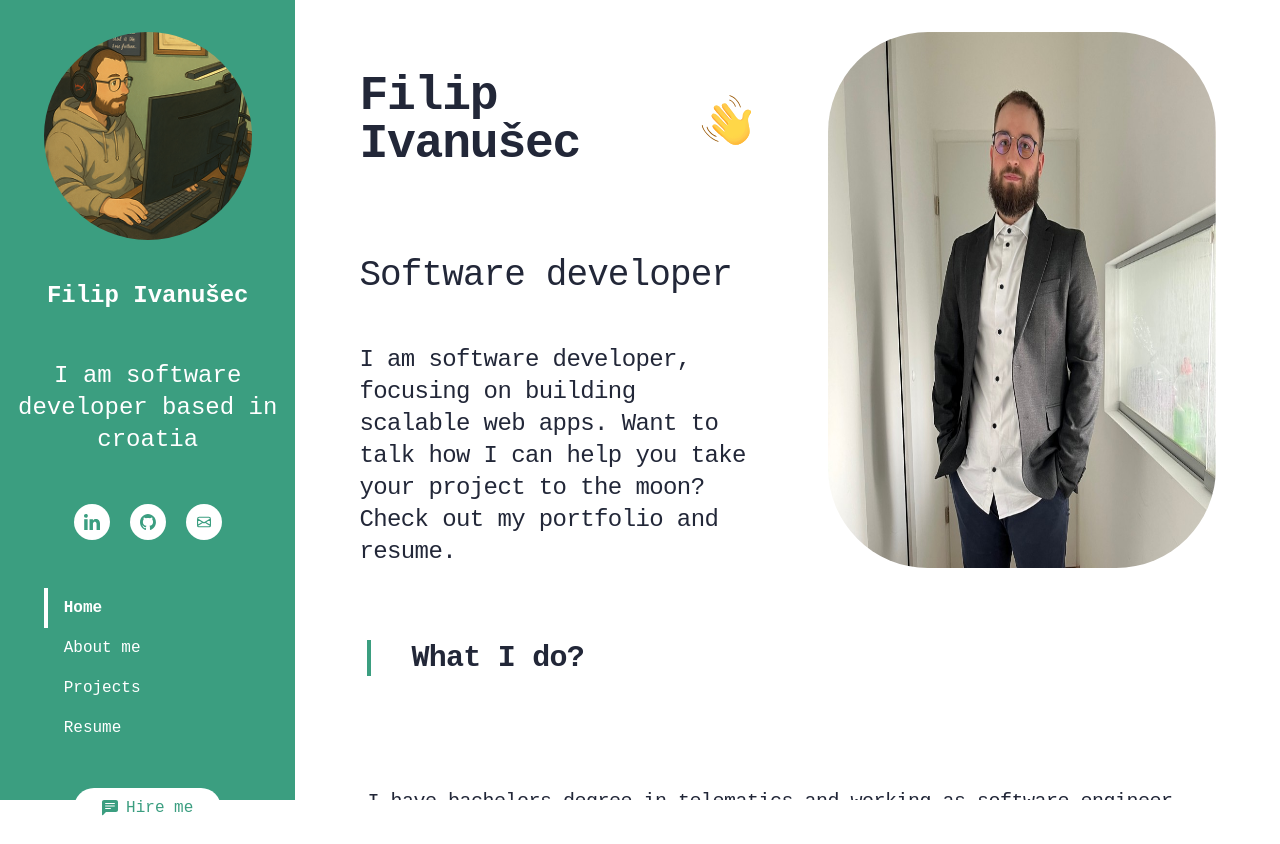
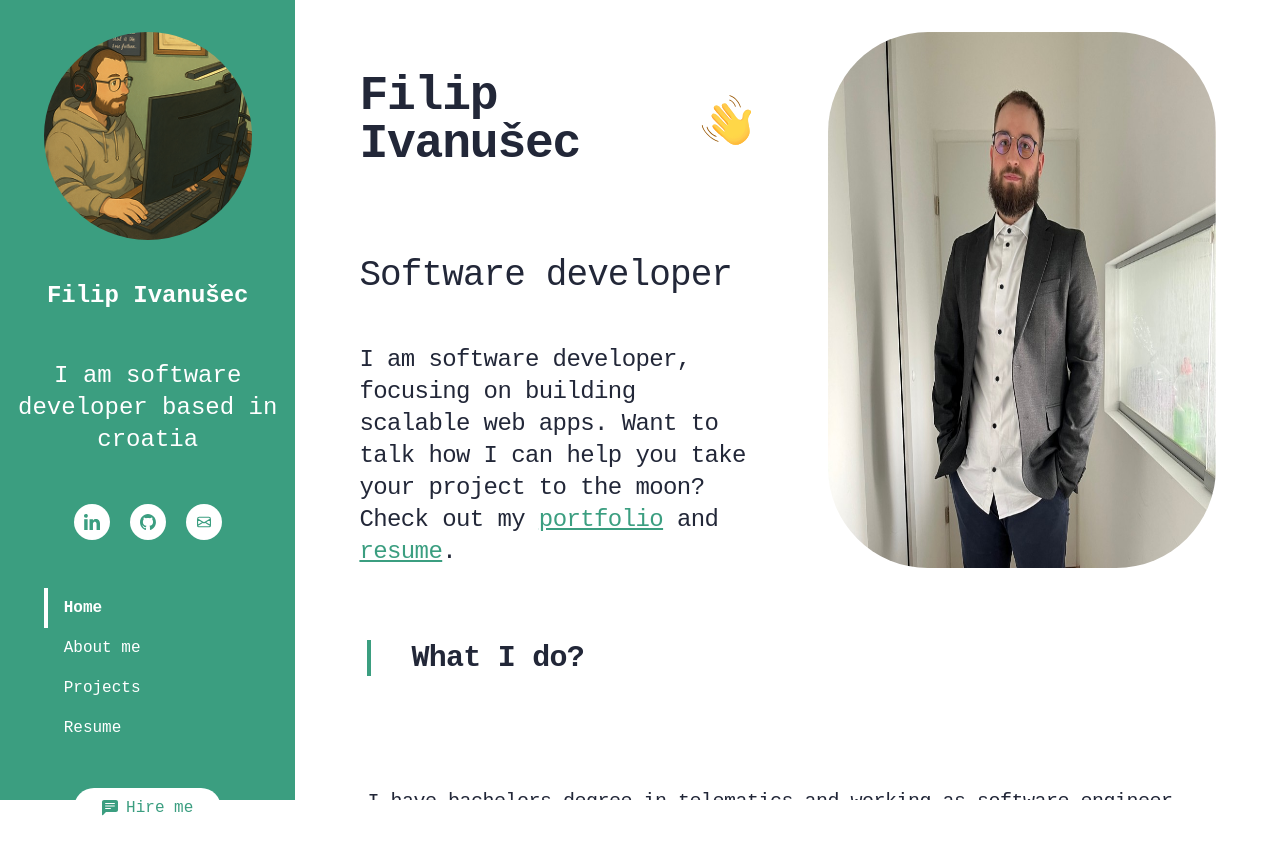
Before and after one commit to lomifile/portfolio-v3, a React (Vite) app: page / in a window 1280 px wide. Built offline with nearby package versions, Linux system fonts and the light colour scheme.

Commit message:
fix: add scroll to correct section

```diff
--- a/src/App.tsx
+++ b/src/App.tsx
@@ -8,7 +8,7 @@ import { Projects } from "./projects/projects";
 import { PdfReader } from "./components/pdf/pdf-reader";
 
 export function App() {
-  let { sectionRefs } = useScroll();
+  let { sectionRefs, scrollToSection } = useScroll();
 
   return (
     <Layout>
@@ -31,7 +31,21 @@ export function App() {
             I have bachelors degree in telematics and working as software
             engineer for 3 years. Below you can find quick overview of
             technologies I use to create my projects. Want to know more about my
-            experience and expertise? Check out my portfolio and resume.
+            experience and expertise? Check out my{" "}
+            <span
+              className="underline text-primary hover:cursor-pointer"
+              onClick={() => scrollToSection("projects")}
+            >
+              portfolio
+            </span>{" "}
+            and{" "}
+            <span
+              className="underline text-primary hover:cursor-pointer"
+              onClick={() => scrollToSection("resume")}
+            >
+              resume
+            </span>
+            .
           </Typography>
         </div>
         <CardDisplay />
--- a/src/components/pdf/pdf-reader.tsx
+++ b/src/components/pdf/pdf-reader.tsx
@@ -5,7 +5,7 @@ import type {
 } from "pdfjs-dist/types/src/display/api";
 import { useRef, useState, useCallback, useEffect } from "react";
 import { Button } from "../button/button";
-import { ChevronLeftIcon, ChevronRightIcon, Download } from "lucide-react";
+import { ChevronLeftIcon, ChevronRightIcon } from "lucide-react";
 
 export interface PdfReaderProps {
   link: string;
--- a/src/header/header.tsx
+++ b/src/header/header.tsx
@@ -3,8 +3,10 @@ import { useState } from "react";
 import { HandEmoji } from "../components/icons/hand-emoji";
 import { Typography } from "../components/typograhpy/typography";
 import { MobileMenu } from "../components/side-bar/mobile-menu";
+import { useScroll } from "../components/providers/scroll-provider";
 
 export function Header() {
+  const { scrollToSection } = useScroll();
   const [isOpen, setIsOpen] = useState(false);
 
   return (
@@ -73,8 +75,21 @@ export function Header() {
           className="text-lg xl:text-2xl font-medium max-w-3xl text-white lg:text-lg lg:text-dark-bg"
         >
           I am software developer, focusing on building scalable web apps. Want
-          to talk how I can help you take your project to the moon? Check out my
-          portfolio and resume.
+          to talk how I can help you take your project to the moon? Check out my{" "}
+          <span
+            className="underline text-primary hover:cursor-pointer"
+            onClick={() => scrollToSection("projects")}
+          >
+            portfolio
+          </span>{" "}
+          and{" "}
+          <span
+            className="underline text-primary hover:cursor-pointer"
+            onClick={() => scrollToSection("resume")}
+          >
+            resume
+          </span>
+          .
         </Typography>
       </div>
       <div className="hidden lg:flex  justify-center w-full">
```
